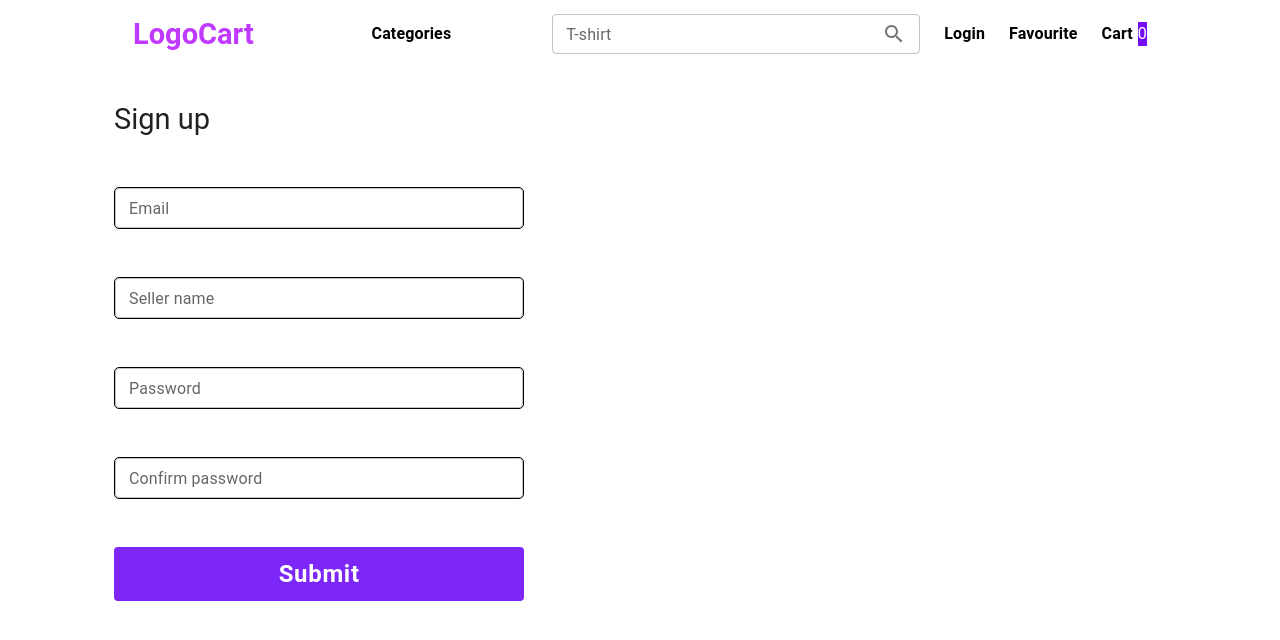
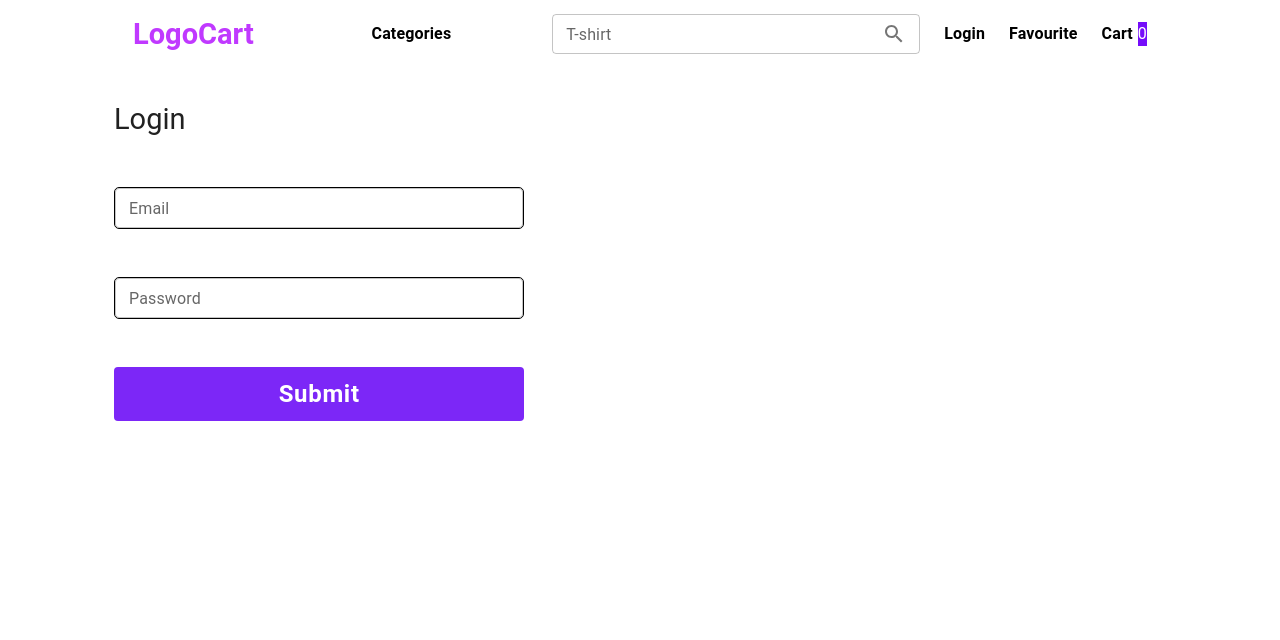
Before and after one commit to logo-cartt/logo-cart-ui, a React (Vite) app: page / in a window 1280 px wide. Shown: the top 640 px of the page. Built offline with nearby package versions, Linux system fonts and the light colour scheme.

Commit message:
[LC-14] added hook form to login

```diff
--- a/src/components/App/App.tsx
+++ b/src/components/App/App.tsx
@@ -2,8 +2,8 @@ import { CssBaseline } from "@mui/material";
 import { ThemeProvider } from "@mui/material/styles";
 import { theme } from "../../theme";
 import { GlobalStyleWrapper } from "../GlobalStyleWrapper";
-// import { LoginPage } from "../../modules/auth/page/LoginPage";
-import { SignUpPage } from "../../modules/auth/page/SignUpPage";
+import { LoginPage } from "../../modules/auth/page/LoginPage";
+// import { SignUpPage } from "../../modules/auth/page/SignUpPage";
 // import { MainPage } from "../../modules/main/page/MainPage";
 
 export function App() {
@@ -13,8 +13,8 @@ export function App() {
       <GlobalStyleWrapper>
         <ThemeProvider theme={theme}>
           {/* <MainPage /> */}
-          {/* <LoginPage /> */}
-          <SignUpPage />
+          <LoginPage />
+          {/* <SignUpPage /> */}
         </ThemeProvider>
       </GlobalStyleWrapper>
     </>
--- a/src/data-mock/userMock.ts
+++ b/src/data-mock/userMock.ts
@@ -11,8 +11,8 @@ const usersMock: User[] = [
     id: "1",
     name: "Azimkhan",
     email: "aabdulsatarov@gmail.com",
-    password: "123456",
-    confirmPassword: "123456",
+    password: "12345678",
+    confirmPassword: "12345678",
   },
 ];
 
--- a/src/modules/auth/component/Login/Login.tsx
+++ b/src/modules/auth/component/Login/Login.tsx
@@ -1,7 +1,8 @@
 import {
   Grid,
+  Typography,
 } from "@mui/material";
-import { ChangeEvent, FormEvent, useState } from "react";
+import { Controller, SubmitHandler, useForm } from "react-hook-form";
 import { useAppDispatch } from "../../../../store/hooks";
 import { PrimaryButton } from "../../../../components/UI/PrimaryButton";
 import { TextField } from "../../../../components/UI/TextField";
@@ -13,52 +14,43 @@ import { UserLogin } from "../../../../types/types";
 import { UserRepository, userRepository } from "../../../../data-mock/userMock";
 
 export function Login() {
-  const [userData, setUserData] = useState<UserLogin>({
+  const {
+    control, setError, handleSubmit, formState: { errors }, reset,
+  } = useForm({
+    defaultValues: {
       email: "",
       password: "",
+    },
   });
-  const [error, setError] = useState<string>("");
+
   const users: UserRepository = userRepository;
   const dispatch = useAppDispatch();
 
-  const handleChange = (e: ChangeEvent<HTMLInputElement>) => {
-    const { name, value } = e.target;
-    if (name === "email") {
-      setUserData((prevUserData: UserLogin) => ({
-        ...prevUserData,
-        email: value,
-      }));
-    } else if (name === "password") {
-      setUserData((prevUserData: UserLogin) => ({
-        ...prevUserData,
-        password: value,
-      }));
-    }
+  const onSubmit: SubmitHandler<UserLogin> = async (data) => {
+    const userExists = await users.getUserByEmail(data.email);
+    const passwordMatch = await users.getUserByEmailAndPassword(data.email, data.password);
+    if (!userExists) {
+      setError("email", { type: "manual", message: "User with this email is not registered" });
+    } else if (userExists && !passwordMatch) {
+      setError("password", { type: "manual", message: "Incorrect password" });
+    } else {
+      const updatedUserData = {
+        email: data.email,
       };
-  const handleSubmit = async (e: FormEvent<HTMLFormElement>) => {
-    e.preventDefault();
-    const userExists = await users.getUserByEmailAndPassword(userData.email, userData.password);
-    if (userExists) {
-      const updatedUserData = {
-        email: userData.email,
-      };
-      setError("");
       dispatch(loginUser(updatedUserData));
       dispatch(login(token));
       localStorage.setItem("user", JSON.stringify(updatedUserData));
       localStorage.setItem("token", token);
 
-      setUserData({
-        ...updatedUserData,
+      reset({
         email: "",
         password: "",
       });
       // eslint-disable-next-line no-console
       console.log("Login successful");
-    } else {
-      setError("Invalid email or password");
     }
   };
+
   return (
     <Grid
       container
@@ -76,33 +68,49 @@ export function Login() {
       >
         <Grid container spacing={2}>
           <Grid item sm={12}>
-
-            <form onSubmit={handleSubmit}>
+            <form onSubmit={handleSubmit(onSubmit)}>
               <Grid container spacing={6}>
                 <Grid item sm={12}>
+                  <Controller
+                    name="email"
+                    control={control}
+                    rules={{ required: "Email is required" }}
+                    render={({ field }) => (
                       <TextField
                         label="Email"
                         placeholder="email@gmail.com"
-                    name="email"
                         type="email"
                         size="small"
                         fullWidth
-                    value={userData.email}
-                    onChange={handleChange}
+                        {...field}
+                      />
+                    )}
                   />
                 </Grid>
                 <Grid item sm={12}>
+                  <Controller
+                    name="password"
+                    control={control}
+                    rules={{ required: "Password is required" }}
+                    render={({ field }) => (
                       <TextField
                         label="Password"
                         placeholder="********"
-                    name="password"
                         type="password"
                         size="small"
                         fullWidth
-                    value={userData.password}
-                    onChange={handleChange}
+                        {...field}
                       />
+                    )}
+                  />
+
                 </Grid>
+                {errors.email && (
+                <Typography color="red" paddingLeft="48px">{errors.email.message}</Typography>
+                )}
+                {errors.password && (
+                <Typography color="red" paddingLeft="48px">{errors.password.message}</Typography>
+                )}
                 <Grid item sm={12}>
                   <PrimaryButton>
                     Submit
@@ -110,7 +118,6 @@ export function Login() {
                 </Grid>
               </Grid>
             </form>
-            {error && <p style={{ color: "red" }}>{error}</p>}
           </Grid>
         </Grid>
       </Grid>
```
Lines whose indentation alone changed are shown as unchanged.
